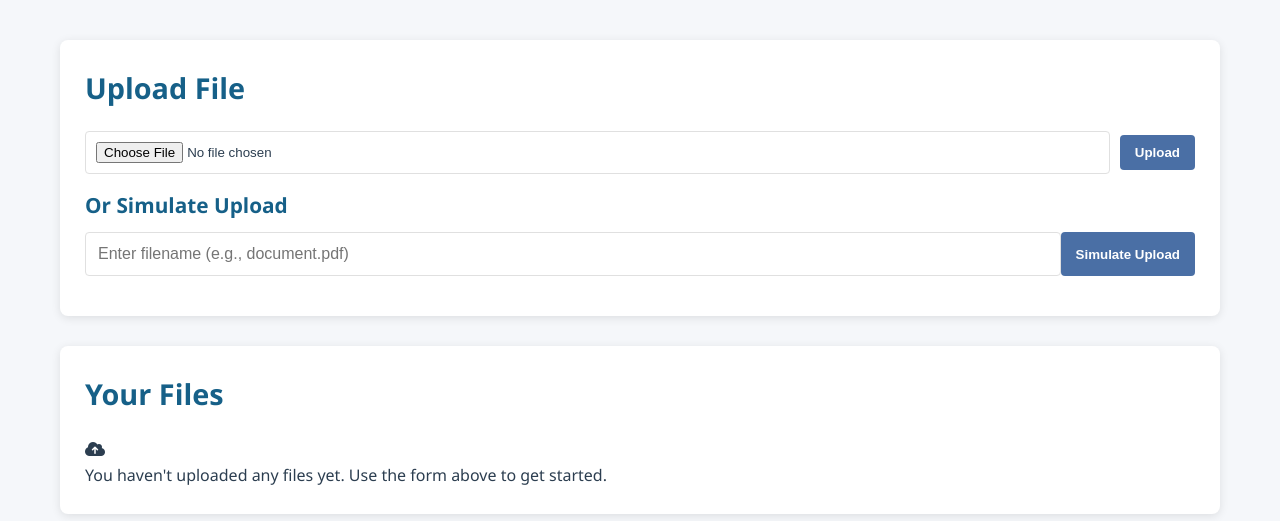
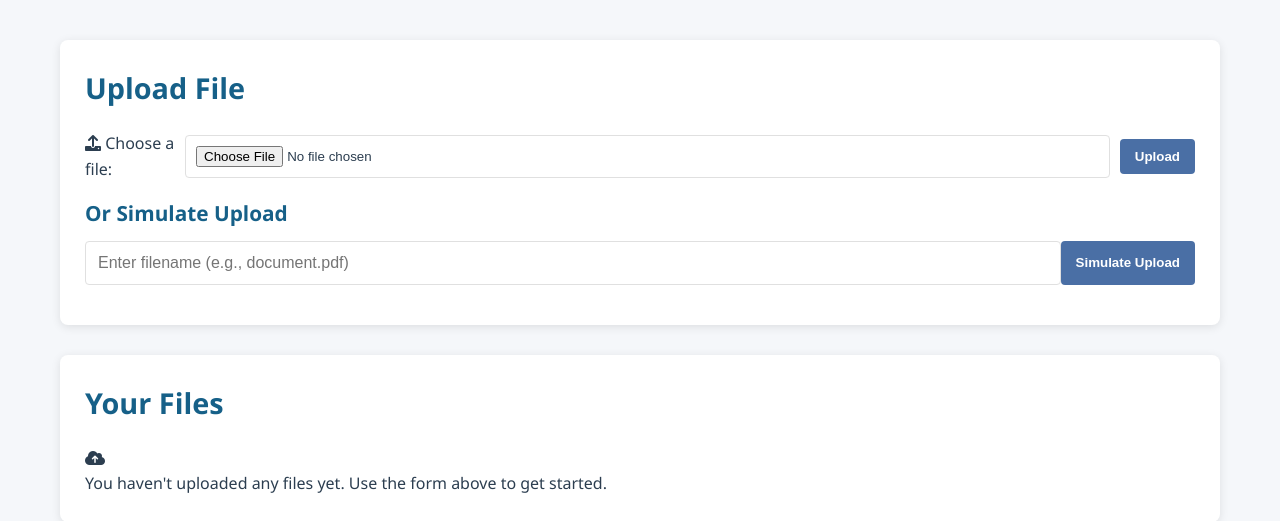
Before and after one commit to Chelle911/cloudStorageSystem, a Flask app: page / in a window 1280 px wide. Shown: the part 104-625 px from the top of the page. Run offline with Flask 3, Linux system fonts and the light colour scheme.

Commit message:
Updated index.html

```diff
--- a/templates/index.html
+++ b/templates/index.html
@@ -29,6 +29,9 @@
                 <h2>Upload File</h2>
                 <form action="{{ url_for('upload_file') }}" method="post" enctype="multipart/form-data">
                     <div class="file-input-container">
+                        <label for="file" class="file-label">
+                            <i class="fas fa-upload"></i> Choose a file:
+                        </label>
                         <input type="file" name="file" id="file">
                         <button type="submit" class="btn primary">Upload</button>
                     </div>
```
